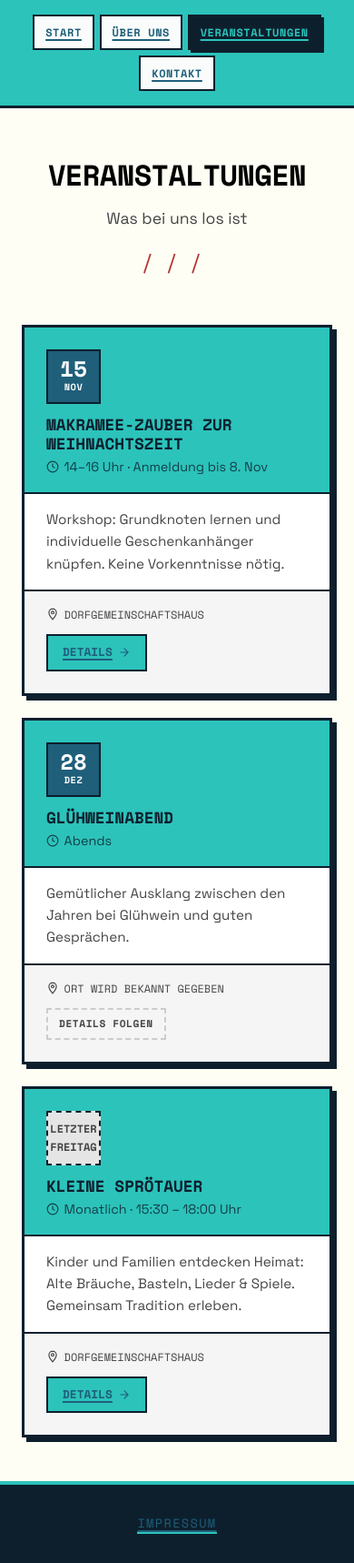
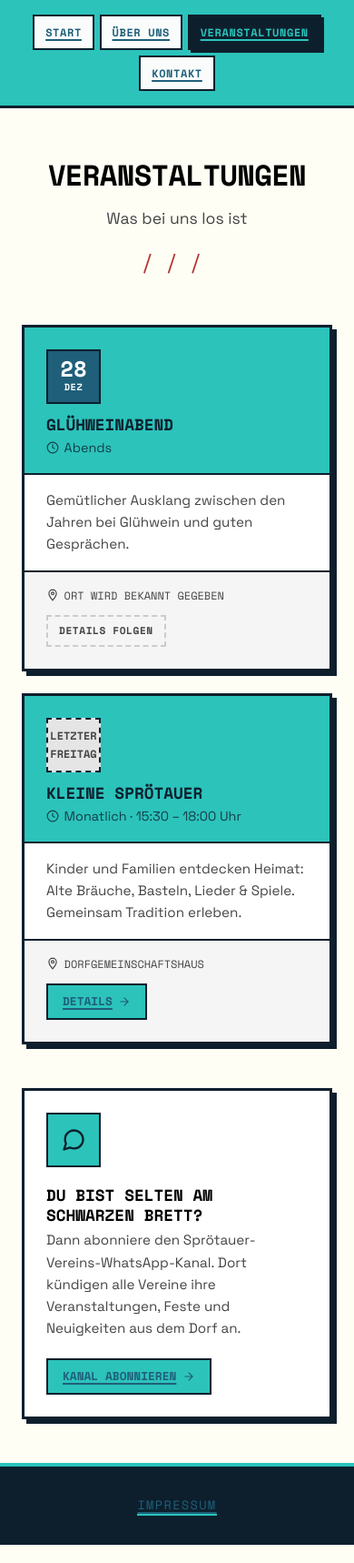
Before and after one commit to Ducki/Verein-Web, a plain HTML site: page veranstaltungen.html in a window 390 px wide. Shown: the whole page at 91% size. Drawn offline with Linux system fonts and the light colour scheme.

Commit message:
Add Kanal-Hinweis, remove Makramee event
Replace the Makramee-Workshop event card and its detail page with a WhatsApp channel callout on Veranstaltungen. Add the reusable channel-callout component to the component overview and its styles, including responsive and dark-mode rules.

```diff
--- a/styles.css
+++ b/styles.css
@@ -643,6 +643,63 @@ a:hover {
 }
 
 /* ----------------------------------------
+   Kanal-Hinweis (z. B. WhatsApp)
+   ---------------------------------------- */
+
+.channel-callout {
+    margin-top: 3rem;
+    padding: 1.5rem;
+    display: flex;
+    gap: 1.25rem;
+    align-items: center;
+    background: light-dark(var(--card-light-bg), var(--card-dark-bg));
+    border: var(--border-thick);
+    box-shadow: var(--shadow-brutal);
+}
+
+.channel-callout-icon {
+    flex-shrink: 0;
+    width: 60px;
+    height: 60px;
+    display: flex;
+    align-items: center;
+    justify-content: center;
+    background: var(--turquoise);
+    border: var(--border-thin);
+    color: var(--pure-black);
+}
+
+.channel-callout-icon svg {
+    width: 28px;
+    height: 28px;
+}
+
+.channel-callout-content {
+    flex: 1;
+    min-width: 0;
+}
+
+.channel-callout-title {
+    font-family: var(--font-display);
+    font-size: 1.1rem;
+    font-weight: 700;
+    text-transform: uppercase;
+    line-height: 1.2;
+    margin-bottom: 0.35rem;
+    color: light-dark(var(--text-light), var(--text-dark));
+}
+
+.channel-callout-text {
+    font-size: 0.95rem;
+    line-height: 1.6;
+    color: light-dark(var(--text-light-muted), var(--text-dark-muted));
+}
+
+.channel-callout .event-link {
+    flex-shrink: 0;
+}
+
+/* ----------------------------------------
    Event Detail Page
    ---------------------------------------- */
 
@@ -954,6 +1011,11 @@ a:hover {
         padding: 1.5rem;
     }
 
+    .channel-callout {
+        flex-direction: column;
+        align-items: flex-start;
+    }
+
     .meta-item {
         flex: 1 1 100%;
     }
@@ -1052,6 +1114,12 @@ a:hover {
         color: var(--page-dark-bg);
     }
 
+    /* Kanal-Hinweis */
+    .channel-callout-icon {
+        background: var(--turquoise-deep);
+        color: var(--page-dark-bg);
+    }
+
     /* DJ-Cards */
     .dj-card:hover {
         box-shadow: 9px 9px 0 var(--turquoise-deep);
--- a/veranstaltungen.html
+++ b/veranstaltungen.html
@@ -25,47 +25,6 @@
     </div>
 
     <div class="events-grid">
-
-        <!-- Makramee-Workshop -->
-        <article class="event-card">
-            <div class="event-card-header">
-                <div class="event-date-box blue">
-                    <span class="event-date-day">15</span>
-                    <span class="event-date-month">Nov</span>
-                </div>
-                <div class="event-info">
-                    <h2 class="event-title">Makramee-Zauber zur Weihnachtszeit</h2>
-                    <p class="event-time">
-                        <svg viewBox="0 0 24 24" fill="none" stroke="currentColor" stroke-width="2">
-                            <circle cx="12" cy="12" r="10"/>
-                            <path d="M12 6v6l4 2"/>
-                        </svg>
-                        14–16&nbsp;Uhr · Anmeldung bis 8.&nbsp;Nov
-                    </p>
-                </div>
-            </div>
-            <div class="event-card-body">
-                <p class="event-description">
-                    Workshop: Grundknoten lernen und individuelle Geschenkanhänger knüpfen. Keine Vorkenntnisse nötig.
-                </p>
-            </div>
-            <div class="event-card-footer">
-                <span class="event-location">
-                    <svg viewBox="0 0 24 24" fill="none" stroke="currentColor" stroke-width="2">
-                        <path d="M12 2C8.13 2 5 5.13 5 9c0 5.25 7 13 7 13s7-7.75 7-13c0-3.87-3.13-7-7-7z"/>
-                        <circle cx="12" cy="9" r="2.5"/>
-                    </svg>
-                    Dorfgemeinschaftshaus
-                </span>
-                <a class="event-link" href="makramee.html">
-                    Details
-                    <svg viewBox="0 0 24 24" fill="none" stroke="currentColor" stroke-width="2"
-                         stroke-linecap="round">
-                        <path d="M5 12h14M12 5l7 7-7 7"/>
-                    </svg>
-                </a>
-            </div>
-        </article>
 
         <!-- Glühweinabend -->
         <article class="event-card">
@@ -144,6 +103,31 @@
             </div>
         </article>
     </div>
+
+    <!-- WhatsApp-Kanal -->
+    <aside class="channel-callout">
+        <div class="channel-callout-icon" aria-hidden="true">
+            <svg viewBox="0 0 24 24" fill="none" stroke="currentColor" stroke-width="2"
+                 stroke-linecap="round" stroke-linejoin="round">
+                <path d="M21 11.5a8.38 8.38 0 0 1-.9 3.8 8.5 8.5 0 0 1-7.6 4.7 8.38 8.38 0 0 1-3.8-.9L3 21l1.9-5.7a8.38 8.38 0 0 1-.9-3.8 8.5 8.5 0 0 1 4.7-7.6 8.38 8.38 0 0 1 3.8-.9h.5a8.48 8.48 0 0 1 8 8v.5z"/>
+            </svg>
+        </div>
+        <div class="channel-callout-content">
+            <h2 class="channel-callout-title">Du bist selten am schwarzen Brett?</h2>
+            <p class="channel-callout-text">
+                Dann abonniere den Sprötauer-Vereins-WhatsApp-Kanal. Dort kündigen alle Vereine ihre Veranstaltungen, Feste und Neuigkeiten
+                aus dem Dorf an.
+            </p>
+        </div>
+
+        <a class="event-link" href="https://whatsapp.com/channel/0029Vb9UAoIKbYMGGvQCSc0B" target="_blank" rel="noopener">
+            Kanal abonnieren
+            <svg viewBox="0 0 24 24" fill="none" stroke="currentColor" stroke-width="2"
+                 stroke-linecap="round">
+                <path d="M5 12h14M12 5l7 7-7 7"/>
+            </svg>
+        </a>
+    </aside>
 </main>
 
 <footer class="footer">
```
Also changed, not shown: _komponenten.html (+34 -0 lines), makramee.html (deleted, +0 -128 lines).
